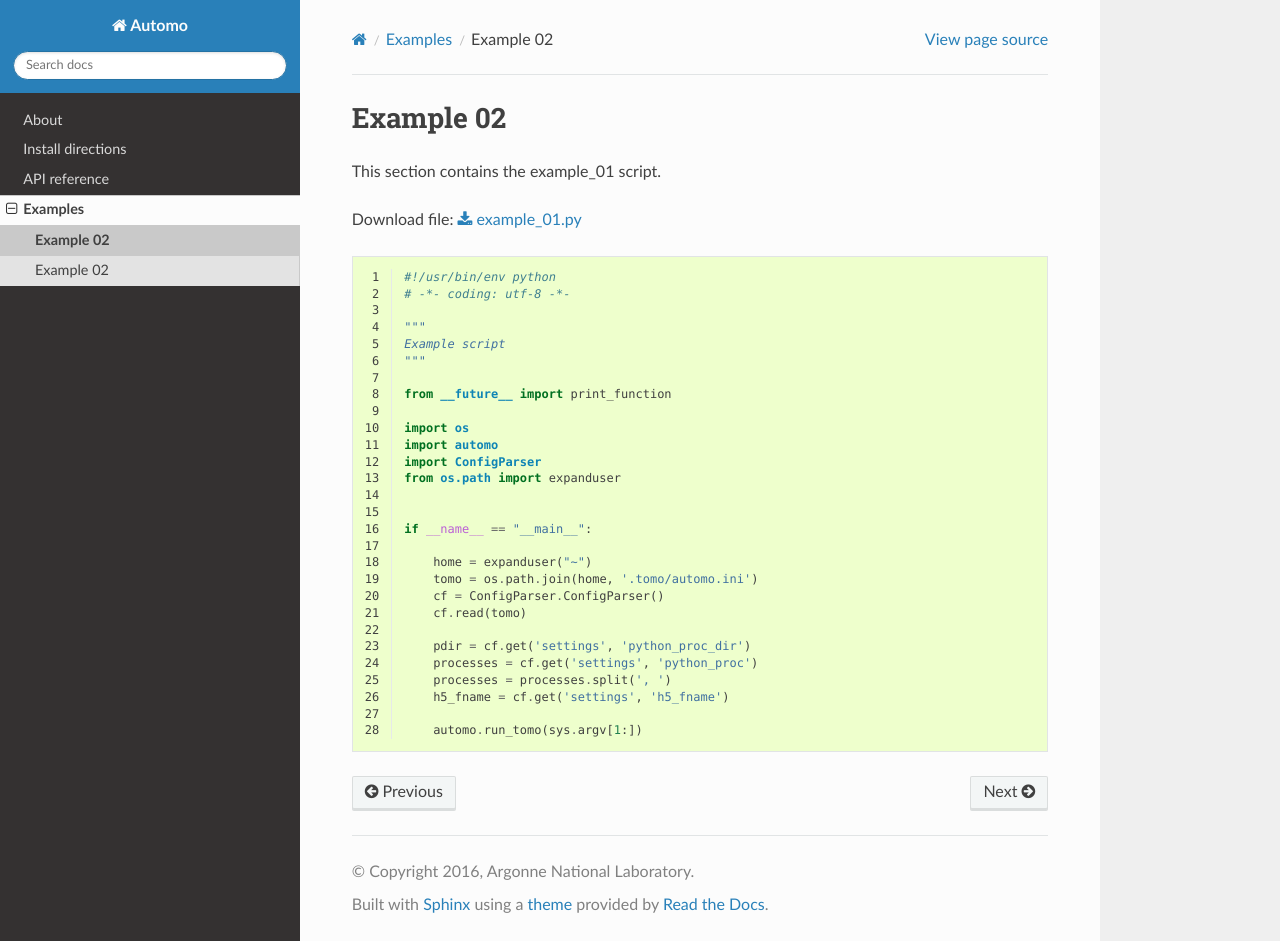
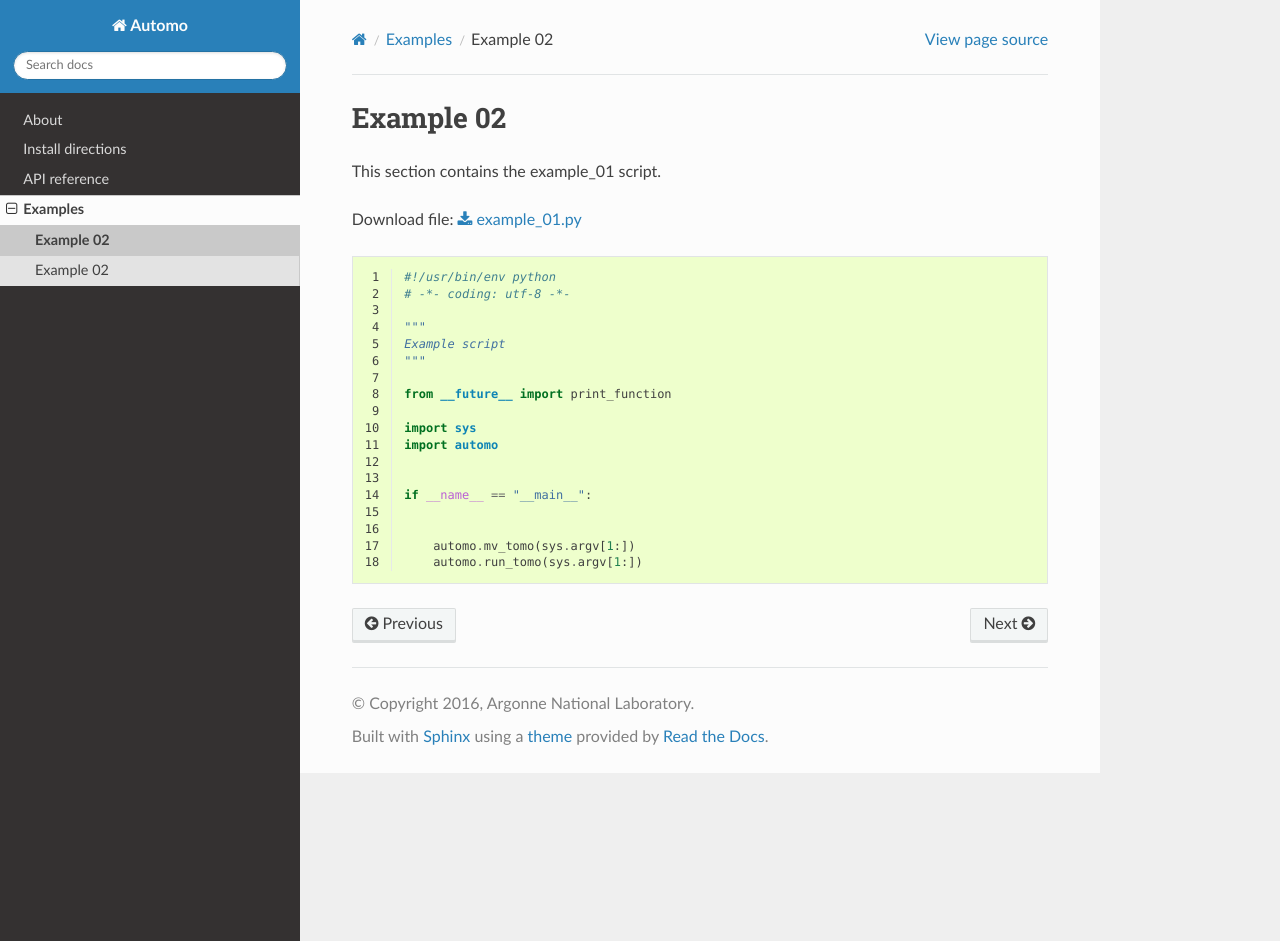
Before and after one commit to decarlof/automo, a Sphinx documentation site: the page built from doc/source/demo/doc.demo.example_01.rst, in a window 1280 px wide and 941 px high. Built offline with Sphinx 7.4.7 and the Read the Docs theme 2.0.0, drawn with Linux system fonts in a browser that asks for light colours; pages that are not in the unit, such as notebooks, are missing from menus.

Commit message:
doc update

```diff
--- a/doc/demo/example_01.py
+++ b/doc/demo/example_01.py
@@ -7,22 +7,12 @@ Example script
 
 from __future__ import print_function
 
-import os
+import sys
 import automo
-import ConfigParser
-from os.path import expanduser
 
 
 if __name__ == "__main__":
 
-    home = expanduser("~")
-    tomo = os.path.join(home, '.tomo/automo.ini')
-    cf = ConfigParser.ConfigParser()
-    cf.read(tomo)
 
-    pdir = cf.get('settings', 'python_proc_dir')
-    processes = cf.get('settings', 'python_proc')
-    processes = processes.split(', ')
-    h5_fname = cf.get('settings', 'h5_fname')
-
+    automo.mv_tomo(sys.argv[1:])
     automo.run_tomo(sys.argv[1:])
--- a/doc/source/api/automo.automo.rst
+++ b/doc/source/api/automo.automo.rst
@@ -10,5 +10,6 @@
 
    .. autosummary::
 
-      create_cmd
-      run_tomo
+      clean_folder
+      create_mv_cmd
+      mv_tomo
```
